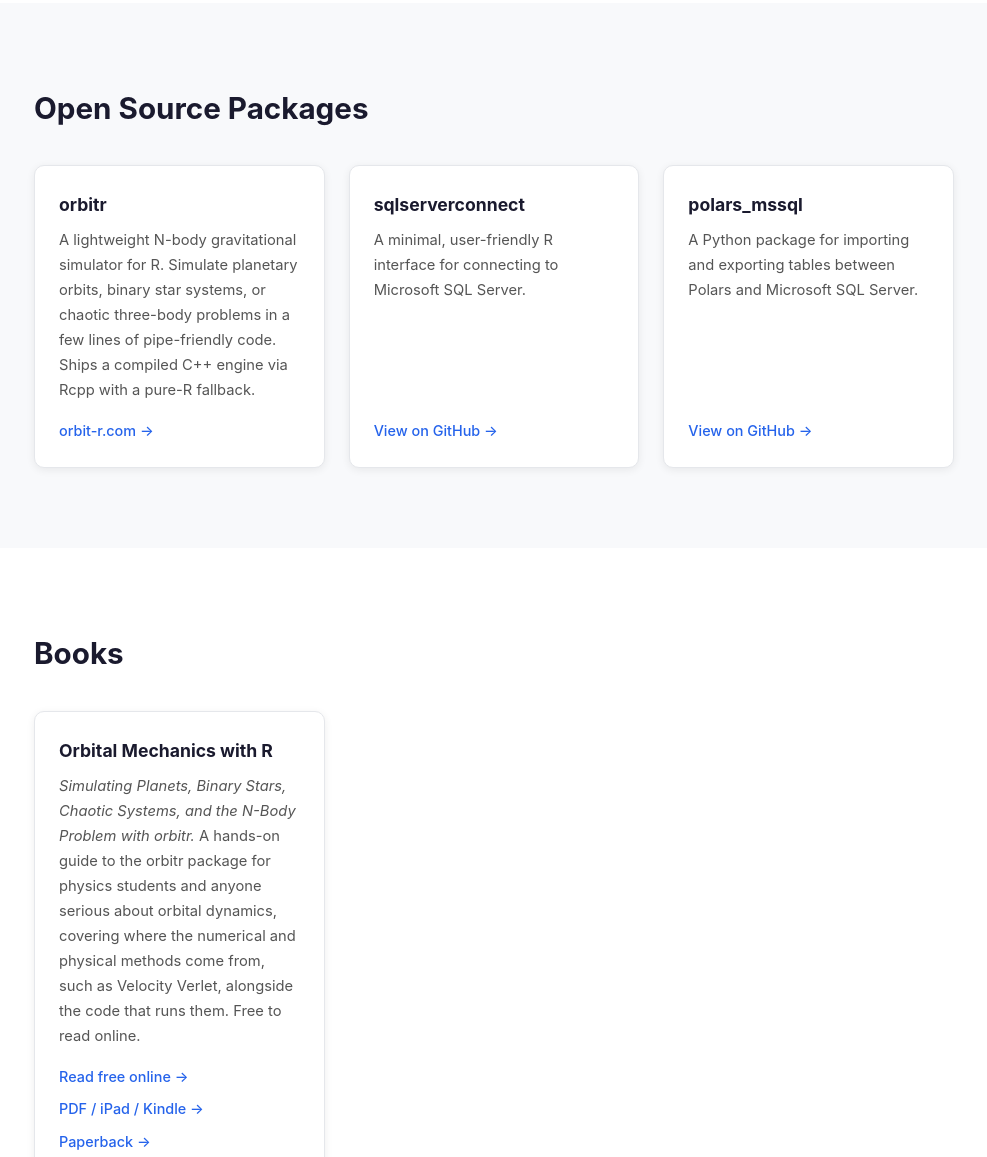
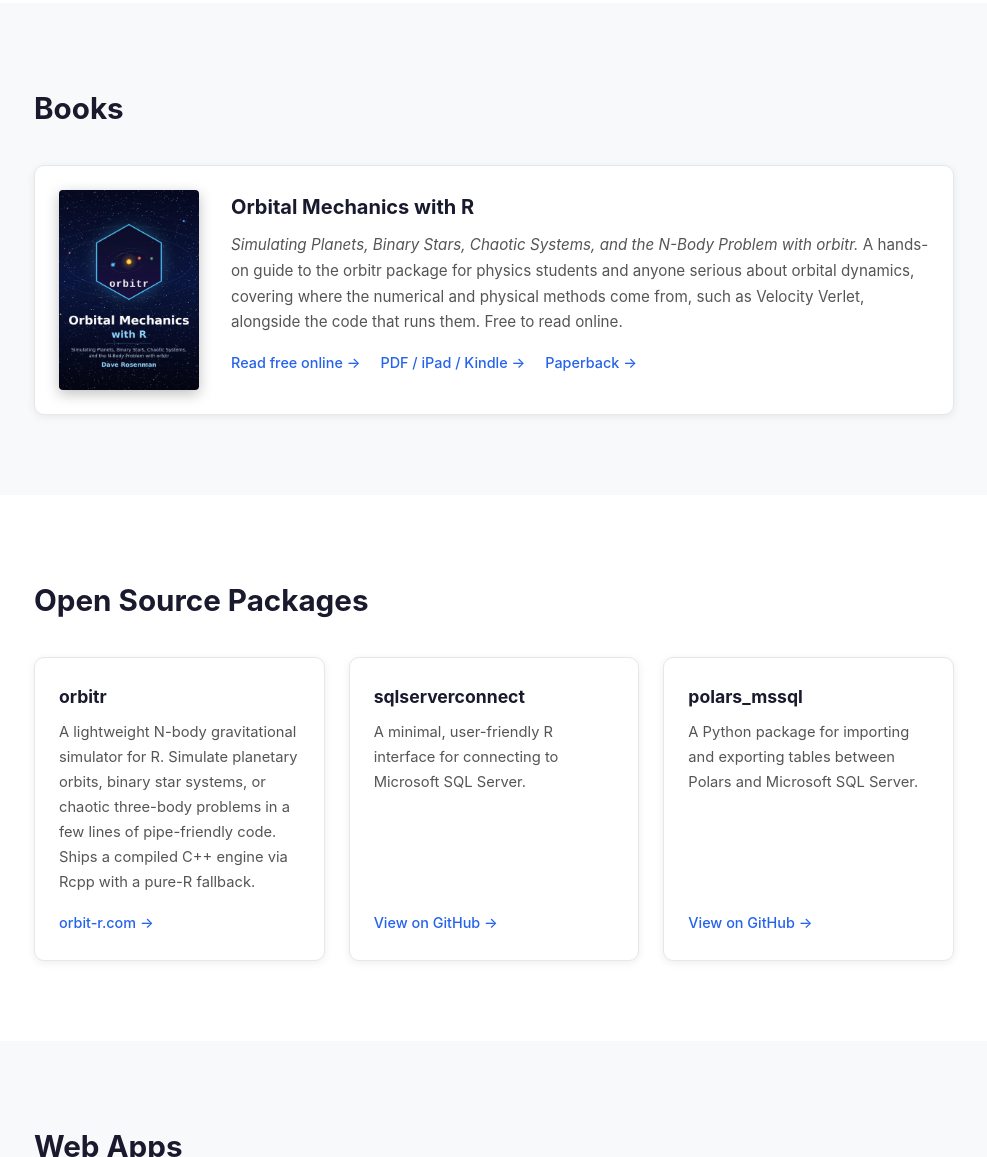
Before and after one commit to DRosenman/daverosenman-site, a plain HTML site: page index.html in a window 1280 px wide. Shown: the part 630-1787 px from the top of the page, without its empty margins (146-1133 px from the left). Drawn offline with Linux system fonts and the light colour scheme.

Commit message:
Move Books section to top with cover thumbnail
Co-Authored-By: Claude Fable 5.1 <noreply@anthropic.com>
Claude-Session: https://claude.ai/code/session_01F1A8M7Uk7sykg2htzS4vAY

```diff
--- a/index.html
+++ b/index.html
@@ -12,8 +12,9 @@
     <span class="nav-name">Dave Rosenman</span>
     <ul>
       <li><a href="#about">About</a></li>
+      <li><a href="#books">Books</a></li>
       <li><a href="#packages">Open Source</a></li>
-      <li><a href="#books">Books</a></li>
+      <li><a href="#webapps">Web Apps</a></li>
       <li><a href="#physics">Physics</a></li>
       <li><a href="#geophysics">Geophysics</a></li>
       <li><a href="#mathematics">Mathematics</a></li>
@@ -45,6 +46,24 @@
     </div>
   </section>
 
+  <section id="books">
+    <h2>Books</h2>
+    <div class="book-feature">
+      <a href="https://book.orbit-r.com/" target="_blank" class="book-cover-link">
+        <img src="book-cover.jpg" alt="Orbital Mechanics with R book cover" class="book-cover" />
+      </a>
+      <div class="book-text">
+        <h3>Orbital Mechanics with R</h3>
+        <p><em>Simulating Planets, Binary Stars, Chaotic Systems, and the N-Body Problem with orbitr.</em> A hands-on guide to the orbitr package for physics students and anyone serious about orbital dynamics, covering where the numerical and physical methods come from, such as Velocity Verlet, alongside the code that runs them. Free to read online.</p>
+        <div class="card-links">
+          <a href="https://book.orbit-r.com/" target="_blank">Read free online →</a>
+          <a href="https://leanpub.com/orbital-mechanics-with-r" target="_blank">PDF / iPad / Kindle →</a>
+          <a href="https://www.lulu.com/shop/dave-rosenman/orbital-mechanics-with-r/paperback/product-57nq7we.html" target="_blank">Paperback →</a>
+        </div>
+      </div>
+    </div>
+  </section>
+
   <section id="packages">
     <h2>Open Source Packages</h2>
     <div class="card-grid">
@@ -66,17 +85,18 @@
     </div>
   </section>
 
-  <section id="books">
-    <h2>Books</h2>
+  <section id="webapps">
+    <h2>Web Apps</h2>
     <div class="card-grid">
       <div class="card">
-        <h3>Orbital Mechanics with R</h3>
-        <p><em>Simulating Planets, Binary Stars, Chaotic Systems, and the N-Body Problem with orbitr.</em> A hands-on guide to the orbitr package for physics students and anyone serious about orbital dynamics, covering where the numerical and physical methods come from, such as Velocity Verlet, alongside the code that runs them. Free to read online.</p>
-        <div class="card-links">
-          <a href="https://book.orbit-r.com/" target="_blank">Read free online →</a>
-          <a href="https://leanpub.com/orbital-mechanics-with-r" target="_blank">PDF / iPad / Kindle →</a>
-          <a href="https://www.lulu.com/shop/dave-rosenman/orbital-mechanics-with-r/paperback/product-57nq7we.html" target="_blank">Paperback →</a>
-        </div>
+        <h3>orbitr Simulator</h3>
+        <p>An interactive web app for the orbitr package. Build a system of bodies, set their masses, positions, and velocities, and watch the orbits unfold, with no R installation required.</p>
+        <a href="https://daverosenman.shinyapps.io/orbitr/" target="_blank">Launch the simulator →</a>
+      </div>
+      <div class="card">
+        <h3>Passaic Nitrate App</h3>
+        <p>An interactive Shiny app for exploring nitrate data in the Passaic River watershed.</p>
+        <a href="https://daverosenman.shinyapps.io/passaic_nitrate_app/" target="_blank">Launch the app →</a>
       </div>
     </div>
   </section>
--- a/styles.css
+++ b/styles.css
@@ -154,6 +154,57 @@ section h2 {
   background: var(--accent-hover);
 }
 
+/* BOOKS */
+.book-feature {
+  display: flex;
+  align-items: flex-start;
+  gap: 2rem;
+  background: var(--bg);
+  border: 1px solid var(--border);
+  border-radius: 10px;
+  padding: 1.5rem;
+  box-shadow: var(--card-shadow);
+}
+
+.book-cover-link {
+  flex-shrink: 0;
+  line-height: 0;
+}
+
+.book-cover {
+  width: 140px;
+  height: auto;
+  border-radius: 4px;
+  box-shadow: 0 4px 14px rgba(0,0,0,0.25);
+  transition: transform 0.2s;
+}
+
+.book-cover-link:hover .book-cover {
+  transform: translateY(-3px);
+}
+
+.book-text h3 {
+  font-size: 1.25rem;
+  margin-bottom: 0.5rem;
+}
+
+.book-text p {
+  color: var(--muted);
+  font-size: 0.95rem;
+  margin-bottom: 1rem;
+}
+
+.book-text a {
+  color: var(--accent);
+  font-size: 0.9rem;
+  font-weight: 500;
+  text-decoration: none;
+}
+
+.book-text a:hover {
+  text-decoration: underline;
+}
+
 /* CARDS */
 .card-grid {
   display: grid;
@@ -221,6 +272,16 @@ footer {
     text-align: center;
   }
 
+  .book-feature {
+    flex-direction: column;
+    align-items: center;
+    text-align: center;
+  }
+
+  .book-text .card-links {
+    justify-content: center;
+  }
+
   nav ul {
     gap: 1rem;
   }
```
Also changed, not shown: book-cover.jpg (added).
